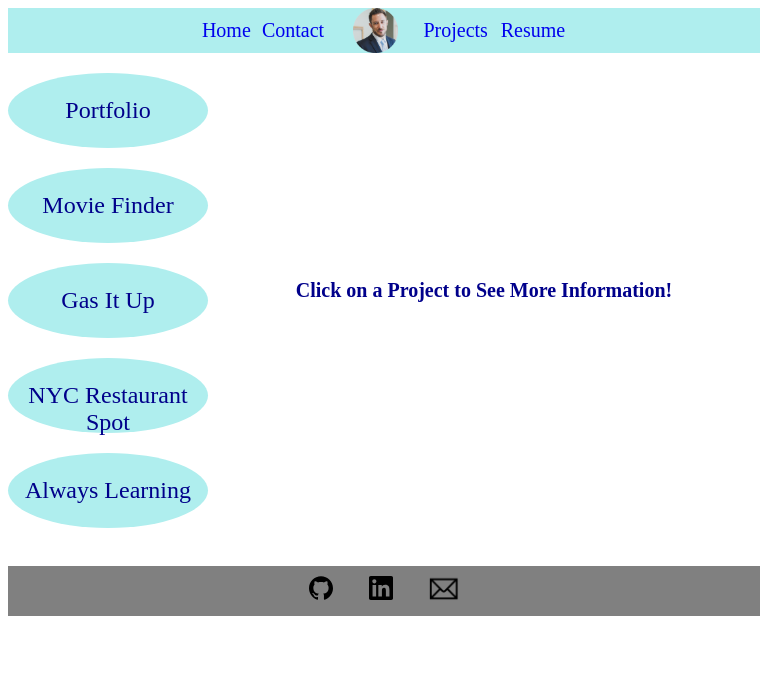
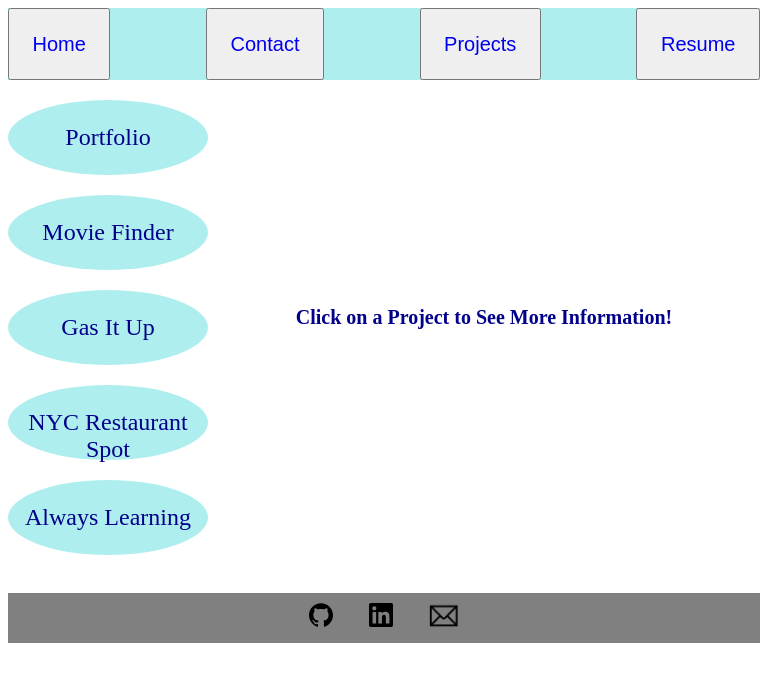
Before and after one commit to blipco/blipco-portfolio, a React app: page /projects in a window 768 px wide. Shown: the top 682 px of the page. Built offline with nearby package versions, Linux system fonts and the light colour scheme.

Commit message:
Delete old resume, update new resume

```diff
--- a/public/index.html
+++ b/public/index.html
@@ -2,6 +2,7 @@
 <html lang="en">
   <head>
     <meta charset="utf-8">
+    <meta name="viewport" content="width=device-width, initial-scale=1.0">
     <meta name="msapplication-TileColor" content="#ffffff">
     <meta name="msapplication-TileImage" content="/icons/ms-icon-144x144.png">
     <meta name="theme-color" content="#ffffff">
--- a/src/App.jsx
+++ b/src/App.jsx
@@ -1,13 +1,15 @@
 import React from 'react';
-import { BrowserRouter as Router, Switch, Route } from 'react-router-dom';
+import { BrowserRouter as Router, Switch, Route} from 'react-router-dom';
 import Home from './components/Home';
 import Contact from './components/Contact';
 import projectsContainer from './components/projects/projectsContainer';
+import Navbar from './components/Navbar';
 
 class App extends React.Component {
   render() {
     return (
       <div id="overall">
+      <Navbar />
       <Router>
         <Switch>
           <Route exact path='/' component={Home} />
--- a/src/components/Contact.jsx
+++ b/src/components/Contact.jsx
@@ -6,7 +6,6 @@ class Contact extends React.Component {
   render() {
     return (
       <div>
-        <Navbar />
           <div id="contactText">
             <h1 id="letsConnect">LET'S CONNECT!</h1>
             <h2 id="coffeeText">I'm always up for coffee and a conversation.</h2>
--- a/src/components/Home.jsx
+++ b/src/components/Home.jsx
@@ -10,14 +10,13 @@ class Home extends React.Component {
   render() {
     return (
       <div>
-        <Navbar />
         <h1 id="myName">
         Bobby Patterson
         </h1>
         <div id="aboutMe">
           <img id="familyPic" src={Fam} />
           <div id="aboutMeTextContainer">
-            <p>Hi, I'm Bobby!</p>
+            <p id="hi">Hi, I'm Bobby!</p>
             <p>
               I am from San Diego and am passionate about family, music and technology.
               I found success early in sales and marketing specifically in event and digital marketing.
--- a/src/components/Navbar.jsx
+++ b/src/components/Navbar.jsx
@@ -1,11 +1,14 @@
 import React from 'react';
 import bobby from '../assets/Bobby.png';
-import resume from '../assets/RESUME-3-12-19.pdf';
+import resume from '../assets/RESUME-8-12-19.pdf';
 
 class Navbar extends React.Component {
+
   render() {
+
     return (
-      <div id="navBar">
+      <div>
+        <div id="navBarDesktop">
           <div id="navBarLeft">
             <a className="navBarLeft" id="navLinkHome" href='/'>Home</a>
             <a className="navBarLeft" id="navLinkContact" href='/contact'>Contact</a>
@@ -16,6 +19,29 @@ class Navbar extends React.Component {
             <a className="navBarRight" id="resumeLink" target="_blank" href={resume}>Resume</a>
           </div>
         </div>
+        <div id="navBarMobile">
+          <button className="navBarLeft" id="navLinkHome">
+            <a href='/'>
+              Home
+            </a>
+          </button>
+          <button className="navBarLeft" id="navLinkContact">
+            <a href='/contact'>
+              Contact
+            </a>
+          </button>
+          <button className="navBarRight" id="navLinkProjects">
+            <a href='/projects'>
+              Projects
+            </a>
+          </button>
+          <button className="navBarRight" id="resumeLink">
+            <a target="_blank" href={resume}>
+              Resume
+            </a>
+          </button>
+        </div>
+       </div>
     );
   };
 };
--- a/src/components/projects/projectsContainer.jsx
+++ b/src/components/projects/projectsContainer.jsx
@@ -42,7 +42,6 @@ class projectsContainer extends React.Component {
     if(this.state.activeProject == "") {
       return (
         <div>
-          <Navbar />
           <div id="coverPageContainer">
             <div id="coverPageProjectLinks" className="projectContainer">
               <ProjectLinks activeProject={this.activeProject}
@@ -62,7 +61,6 @@ class projectsContainer extends React.Component {
     } else {
       return(
       <div>
-        <Navbar />
         <div id="activeProject" className="projectContainer">
           <ProjectLinks activeProject={this.activeProject}
                         clickPortfolioLink={this.clickPortfolioLink}
--- a/src/styles/scss/index.scss
+++ b/src/styles/scss/index.scss
@@ -1,8 +1,19 @@
+ @media (min-width: 768px)
+ {
   #overall {
     max-width: 1300px;
     margin: auto;
   }
-#navBar {
+  body {
+    overflow-x: auto;
+    overflow-y: auto;
+  }
+  #navBarMobile {
+    display: none;
+  }
+  #navBarDesktop {
+    position: sticky;
+    top: 0;
     background-color: paleturquoise;
     padding-left: 20%;
     padding-right: 20%;
@@ -10,12 +21,11 @@
     margin: auto;
     align-items: center;
     justify-content: center;
-
   }
-#navBar a {
+  #navBarDesktop a {
     text-decoration: none;
   }
-#navBar a:hover {
+  #navBarDesktop a:hover {
     text-decoration: underline;
   }
   #navBarLeft {
@@ -89,7 +99,35 @@ hr {
     height: 11%;
     width: 11%;
   }
+  #contactText {
+    text-align: center;
+  }
+  #contactLogos {
+    display: flex;
+    justify-content: center;
+  }
+  #emailContact {
+    height: 30px;
+    width: 30px;
+    padding-bottom: 4px;
+  }
+  #githubContact, #linkedInContact {
+    height: 30px;
+    width: 30px;
+    margin: 0;
+  }
+  #emailText, #githubText, #linkedInText {
+    margin: 0;
+  }
+  #linkedInContactContainer, #githubContactContainer, #emailContactContainer {
+    display: flex;
+    margin: 1%;
+    align-items: center;
+  }
+}
   #footerContainer {
+    position: sticky;
+    bottom: 0;
     height: 50px;
     display: flex;
     justify-content: center;
@@ -118,31 +156,6 @@ hr {
   #emailFooter, #githubFooter, #linkedInFooter {
     height: 30px;
     width: 30px;
-}
-#contactText {
-  text-align: center;
-}
-#contactLogos {
-  display: flex;
-  justify-content: center;
-}
-#emailContact {
-  height: 30px;
-  width: 30px;
-  padding-bottom: 4px;
-}
-#githubContact, #linkedInContact {
-  height: 30px;
-  width: 30px;
-  margin: 0;
-}
-#emailText, #githubText, #linkedInText {
-  margin: 0;
-}
-#linkedInContactContainer, #githubContactContainer, #emailContactContainer {
-  display: flex;
-  margin: 1%;
-  align-items: center;
   }
   #activeProject {
     display: flex;
@@ -233,3 +246,82 @@ hr {
   #alwaysLearningDescription {
     display: flex-end;
   }
+
+
+
+
+//Mobile Responsive CSS
+@media (max-width: 768px) {
+  #navBarDesktop {
+    display: none;
+  }
+  body {
+    overflow-x: auto;
+    overflow-y: auto;
+  }
+  #navBarMobile {
+    position: sticky;
+    top: 0;
+    background-color: paleturquoise;
+    display: flex;
+    flex-direction: row;
+    justify-content: space-between;
+  }
+  #navBarMobile a {
+    text-decoration: none;
+  }
+  #navBarMobile a:hover {
+    text-decoration: underline;
+  }
+  .navBarLeft, .navBarRight {
+    padding: 3%;
+    font-size: 20px;
+  }
+  #myName {
+    margin-top: 0;
+    margin-bottom: 8%;
+    text-align: center;
+    font-size: 30px;
+  }
+  #aboutMe {
+    display: flex;
+    flex-direction: column;
+    align-items: center;
+    margin: auto;
+  }
+  #familyPic {
+    height: 50%;
+    width: 50%;
+    }
+  #aboutMeTextContainer {
+    font-size: 20px;
+    overflow-wrap: break-word;
+    padding: 5%;
+  }
+  #hi {
+    display: none;
+  }
+  #aboutMeTextLink {
+    text-decoration: none;
+  }
+  #aboutMeTextLink:active {
+    color: paleturquoise;
+  }
+  hr {
+    background-color: paleturquoise;
+    height: 1px;
+    border: 0;
+  }
+  #techLogos {
+    margin: auto;
+    height: 20%;
+    width: 100%;
+    display: flex-wrap;
+  }
+  .aboutMeIcon {
+    display: center;
+    margin: .5%;
+    height: 11%;
+    width: 11%;
+  }
+}
```
Also changed, not shown: 2 other files (tests, documents, lock files or other folders). Lines whose indentation alone changed are shown as unchanged.
